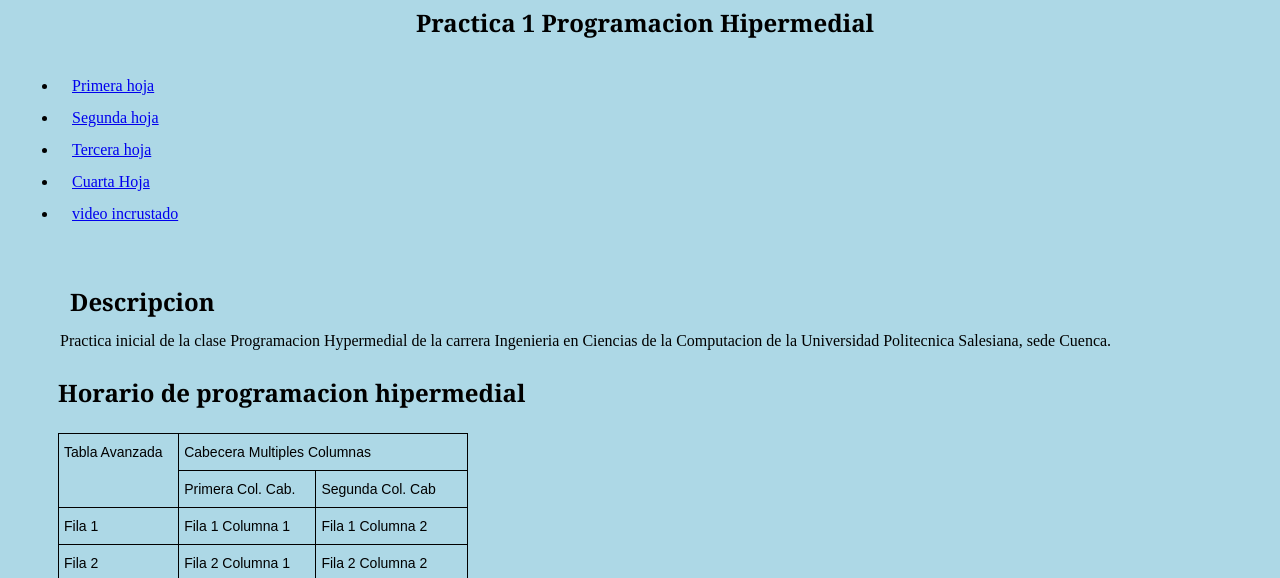
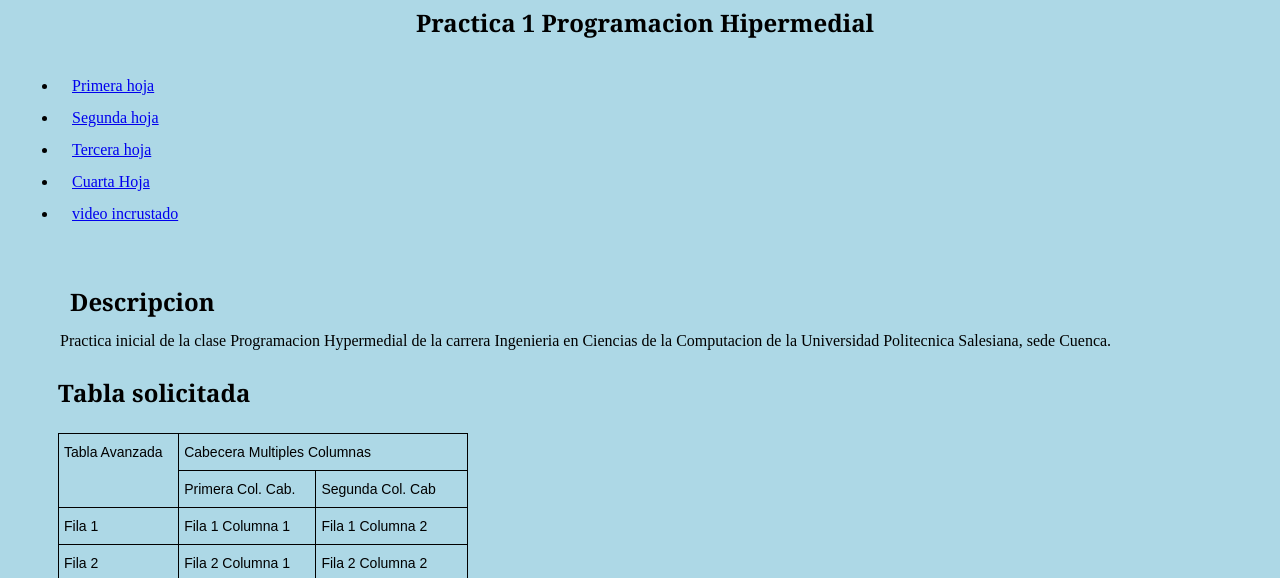
Before and after one commit to aReinoso007/Mi-Blog, a plain HTML site: page index.html in a window 1280 px wide. Shown: the part 222-800 px from the top of the page. Drawn offline with Linux system fonts and the light colour scheme.

Commit message:
Titulos
una pequena modificacion a un titulo

```diff
--- a/index.html
+++ b/index.html
@@ -36,7 +36,7 @@
                 </p>
         </article>
             <h1>
-            Horario de programacion hipermedial
+            Tabla solicitada
             </h1>
            <div>
                 <table class="tg" style="undefined; table-layout: fixed; width: 409px">
```
